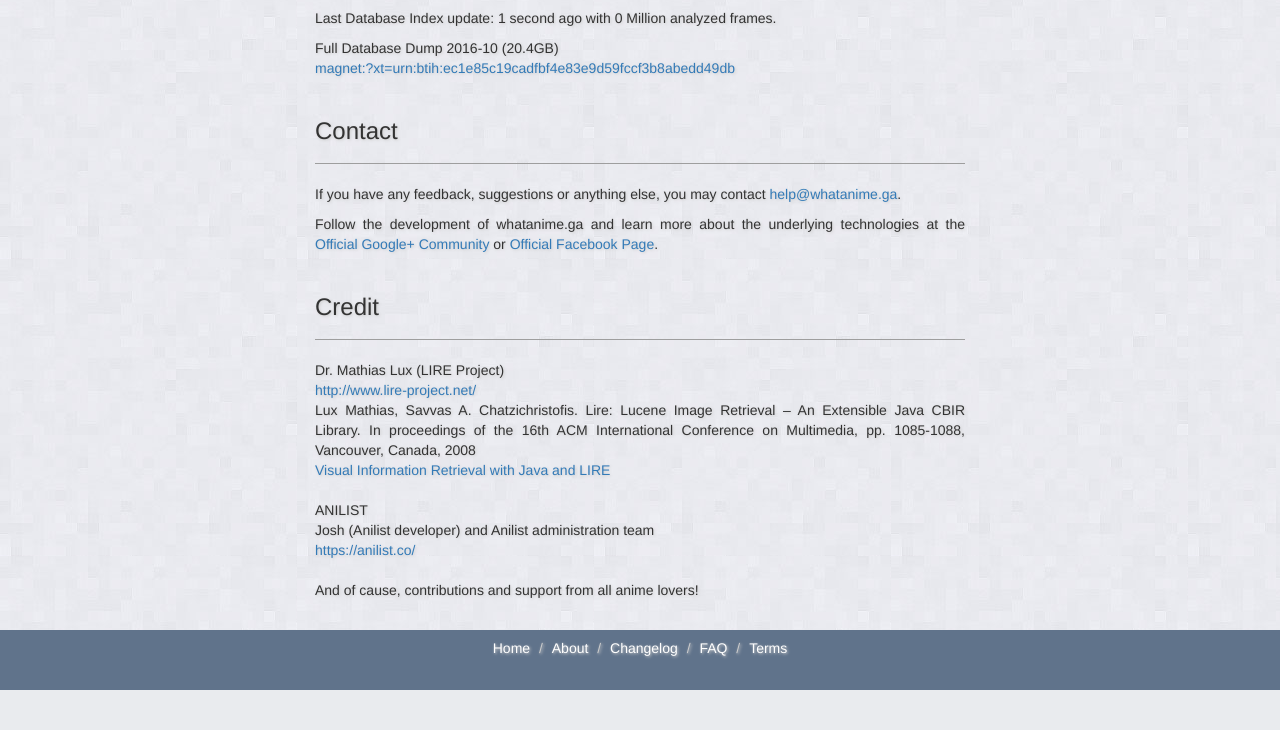
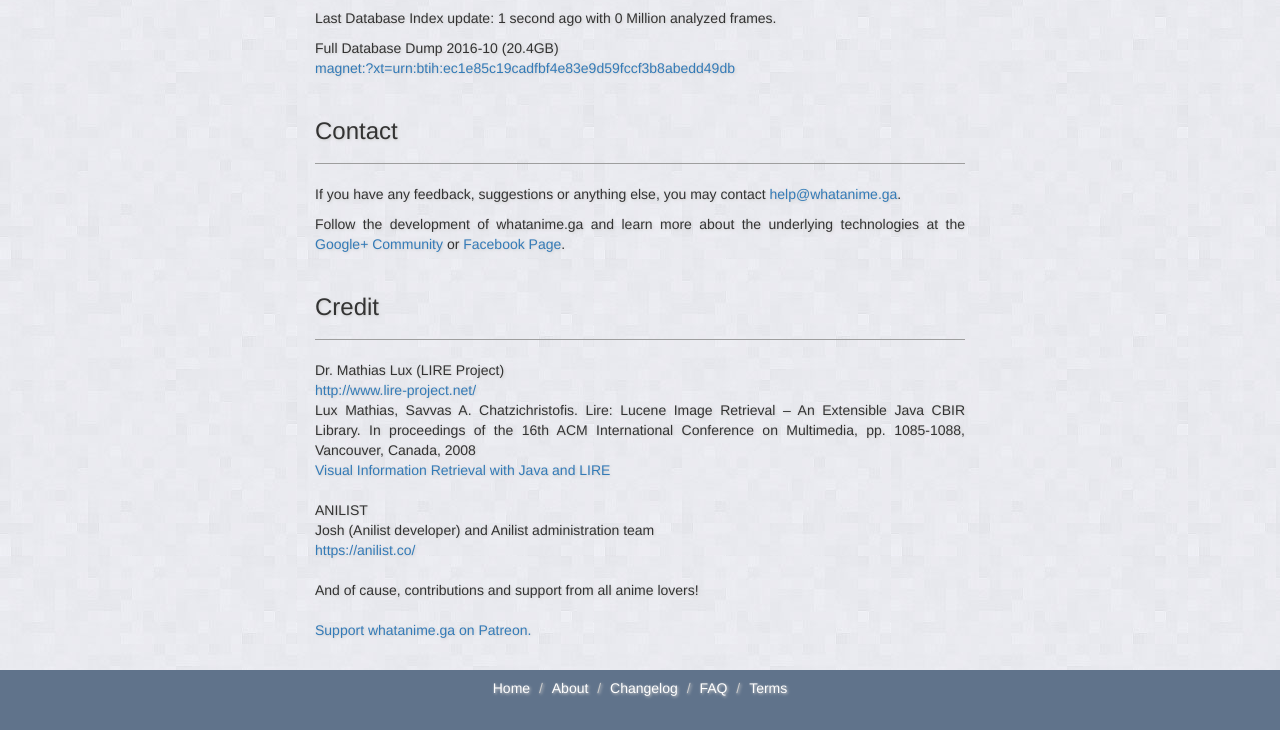
Before and after one commit to soruly/trace.moe, a PHP site: page /solr/about in a window 1280 px wide. Shown: the part 1226-1956 px from the top of the page. Before the commit the page ends 1916 px from the top, so only its background shows below. Run offline with PHP 8.4, Linux system fonts and the light colour scheme; data that the repository does not hold is empty.

Commit message:
Add support link

```diff
--- a/about.php
+++ b/about.php
@@ -120,7 +120,7 @@ If you wish to search artwork / wallpapers, try to use <a href="https://saucenao
 <h3>Contact</h3>
 </div>
 <p>If you have any feedback, suggestions or anything else, you may contact <a href="mailto:help@whatanime.ga">help@whatanime.ga</a>.</p>
-<p>Follow the development of whatanime.ga and learn more about the underlying technologies at the <a href="https://plus.google.com/communities/115025102250573417080">Official Google+ Community</a> or <a href="https://www.facebook.com/whatanime.ga/">Official Facebook Page</a>.</p>
+<p>Follow the development of whatanime.ga and learn more about the underlying technologies at the <a href="https://plus.google.com/communities/115025102250573417080">Google+ Community</a> or <a href="https://www.facebook.com/whatanime.ga/">Facebook Page</a>.</p>
 
 <div class="page-header">
 <h3>Credit</h3>
@@ -136,6 +136,8 @@ Josh (Anilist developer) and Anilist administration team<br>
 <a href="https://anilist.co/">https://anilist.co/</a><br>
 <br>
 And of cause, contributions and support from all anime lovers!<br>
+<br>
+<a href="https://www.patreon.com/soruly">Support whatanime.ga on Patreon.</a><br>
 <br>
 </p>
 
```
